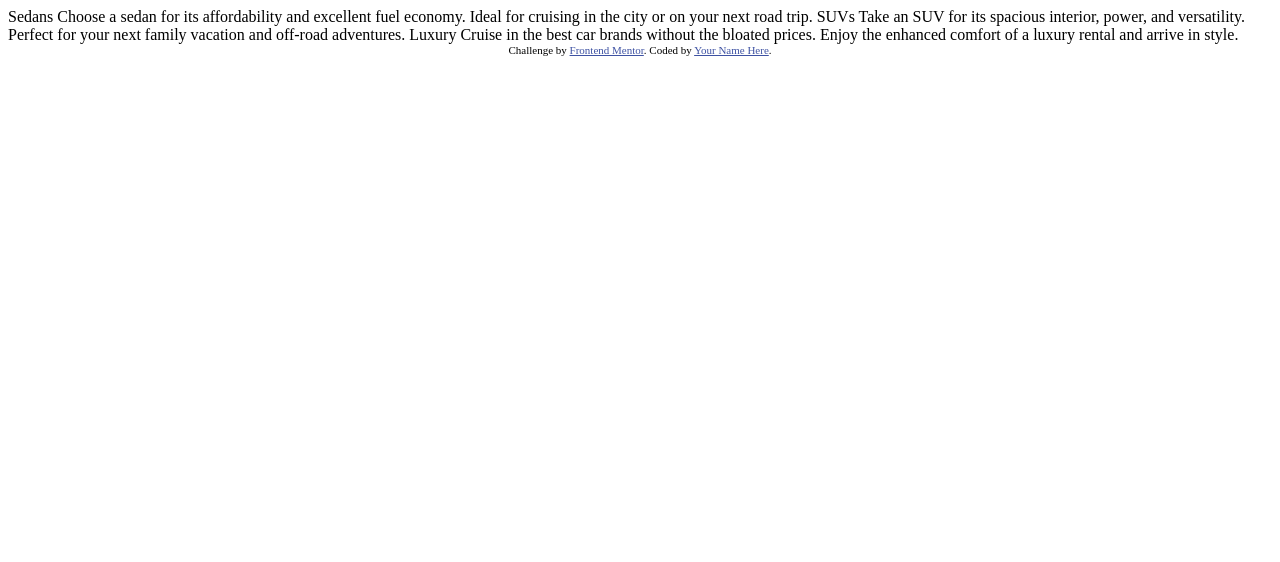
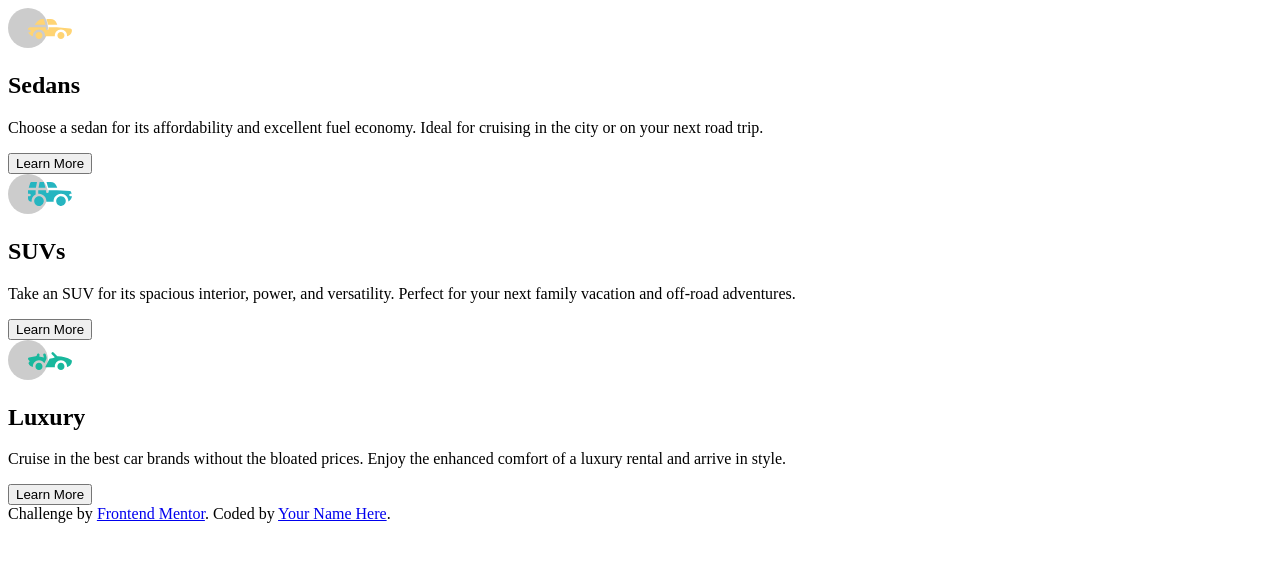
Before and after one commit to UrielBucio/columns_preview_card, a plain HTML site: page index.html in a window 1280 px wide. Drawn offline with Linux system fonts and the light colour scheme.

Commit message:
Tags and Classes HTML 5

```diff
--- a/index.html
+++ b/index.html
@@ -2,32 +2,34 @@
 <html lang="en">
 <head>
   <meta charset="UTF-8">
-  <meta name="viewport" content="width=device-width, initial-scale=1.0"> <!-- displays site properly based on user's device -->
-
-  <link rel="icon" type="image/png" sizes="32x32" href="./images/favicon-32x32.png">
-
+  <meta name="viewport" content="width=device-width, initial-scale=1.0">
+  <link rel="icon" type="image/png" sizes="32x32" href="./src/img/favicon-32x32.png">
   <title>Frontend Mentor | 3-column preview card component</title>
-
-  <!-- Feel free to remove these styles or customise in your own stylesheet 👍 -->
-  <style>
-    .attribution { font-size: 11px; text-align: center; }
-    .attribution a { color: hsl(228, 45%, 44%); }
-  </style>
+  <link rel="stylesheet" href="./css/styles.css">
 </head>
 <body>
-
-  Sedans
-  Choose a sedan for its affordability and excellent fuel economy. Ideal for cruising in the city
-  or on your next road trip.
-
-  SUVs
-  Take an SUV for its spacious interior, power, and versatility. Perfect for your next family vacation
-  and off-road adventures.
-
-  Luxury
-  Cruise in the best car brands without the bloated prices. Enjoy the enhanced comfort of a luxury
-  rental and arrive in style.
-
+  <main class="main_content">
+    <section class="column_item">
+      <img src="./src/img/icon-sedans.svg" alt="icon-sedans">
+      <h1>Sedans</h1>
+      <p>Choose a sedan for its affordability and excellent fuel economy. Ideal for cruising in the city
+        or on your next road trip.</p>
+      <button>Learn More</button>
+    </section>
+    <section class="column_item">
+      <img src="./src/img/icon-suvs.svg" alt="icon-suvs">
+      <h1>SUVs</h1>
+      <p>Take an SUV for its spacious interior, power, and versatility. Perfect for your next family vacation and off-road adventures.</p>
+      <button>Learn More</button>
+    </section>
+    <section class="column_item">
+      <img src="./src/img/icon-luxury.svg" alt="icon-luxury">
+      <h1>Luxury</h1>
+      <p>Cruise in the best car brands without the bloated prices. Enjoy the enhanced comfort of a luxury
+        rental and arrive in style.</p>
+        <button>Learn More</button>
+    </section>
+  </main>
   <div class="attribution">
     Challenge by <a href="https://www.frontendmentor.io?ref=challenge" target="_blank">Frontend Mentor</a>.
     Coded by <a href="#">Your Name Here</a>.
```
